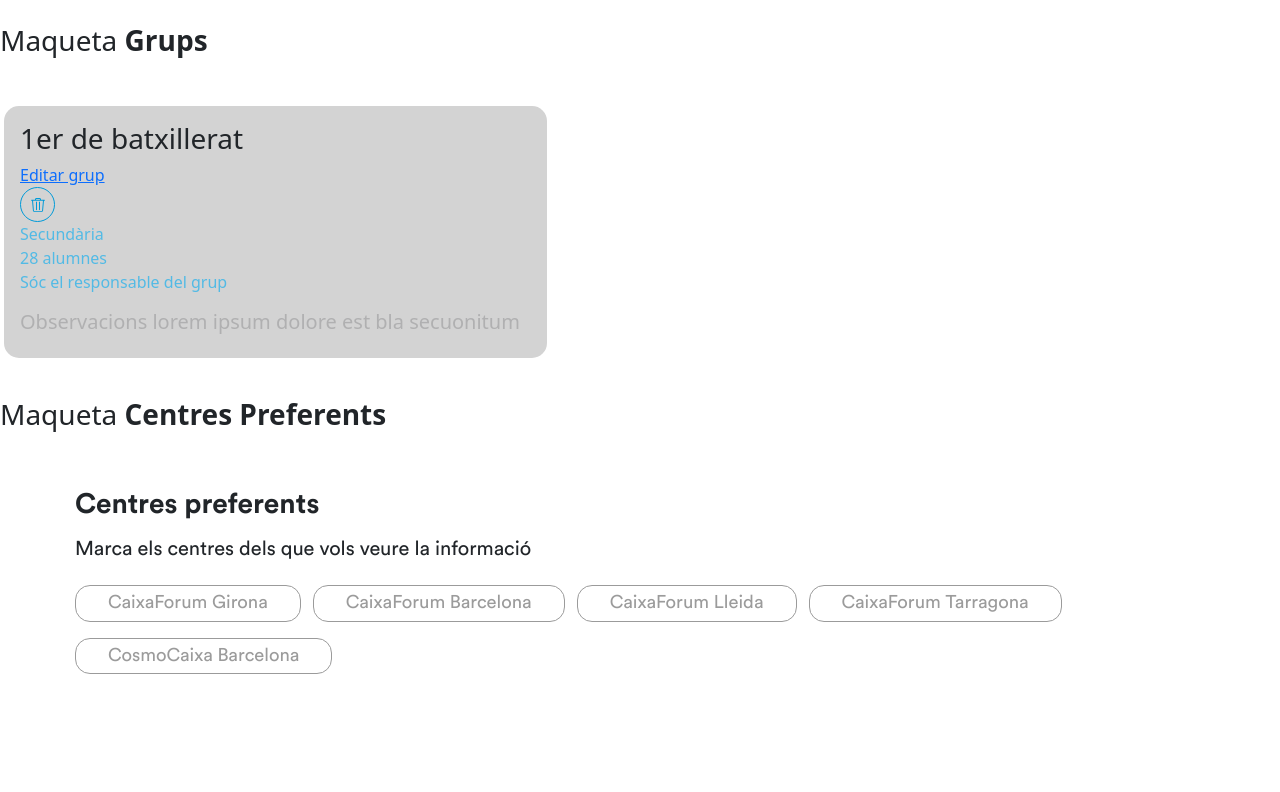
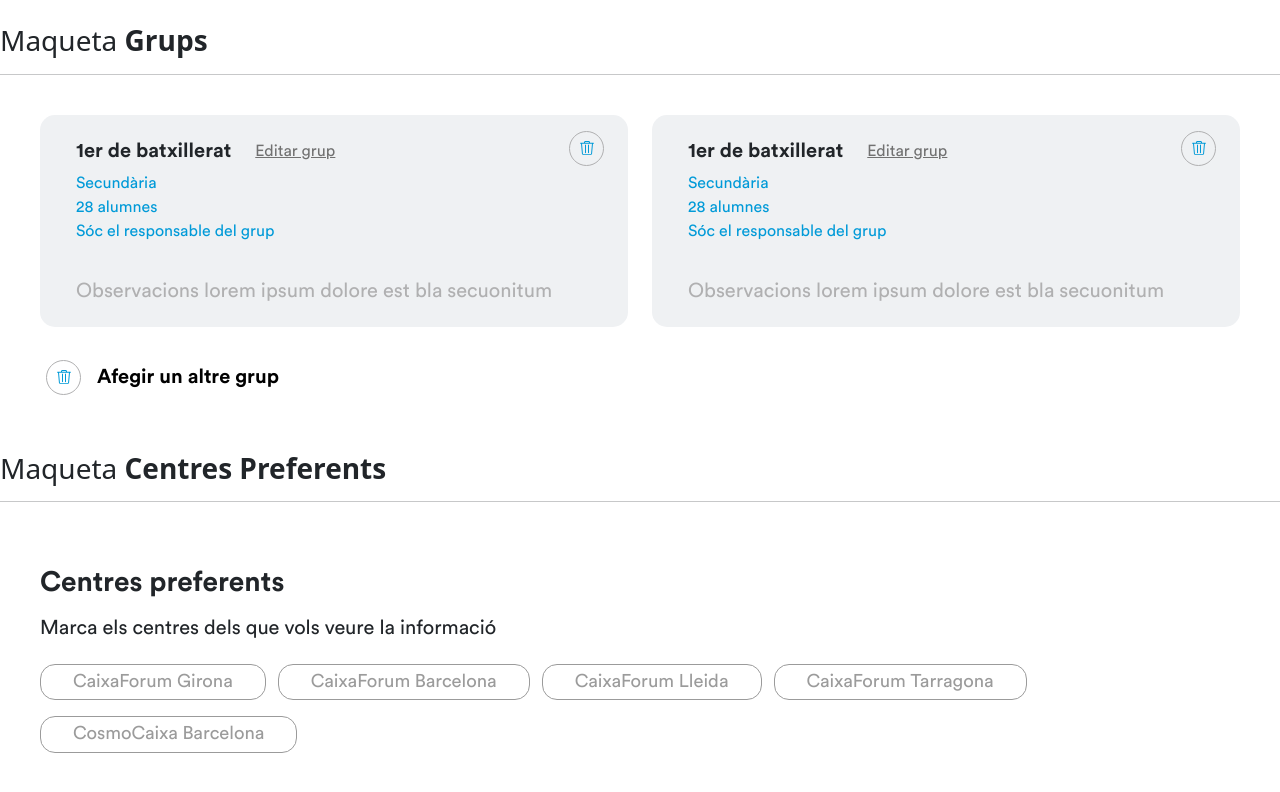
Before and after one commit to dgimenom/EduCaixa, a plain HTML site: page indexMaqueta.html in a window 1280 px wide. Drawn offline with nearby package versions, Linux system fonts and the light colour scheme; files whose address does not match are found by name.

Commit message:
feat: group + centers styles and structure

```diff
--- a/indexMaqueta.css
+++ b/indexMaqueta.css
@@ -1,21 +1,69 @@
-.group__wrapper {
-}
+/* MAQUETA 1 ----------------------------- */
 
 .group__wrapper .group__container {
-  background-color: lightgray;
+  background-color: #eff1f3;
   border-radius: 15px;
-  padding: 1rem;
-  margin: 1rem;
+  padding: 1.5rem 2.25rem;
+  position: relative;
 }
 .group__wrapper .group__container .group__info {
   list-style-type: none;
-  color: #52bae5;
+  color: #009ad8;
   padding: 0;
+  font-family: "Circular Std Book";
+}
+.group__wrapper .group__container .group__title-section-info {
+  display: flex;
+  flex-direction: row;
+}
+.group__wrapper .group__container .group__title-section-info .title {
+  font-family: "Circular Std Bold";
+}
+.group__wrapper .group__container .group__title-section-info .edit-group {
+  font-family: "Circular Std Book";
+  margin-left: 1.5rem;
+  color: #717171;
+}
+.group__wrapper .group__container .group__title-section-action {
+  position: absolute;
+  right: 1.5em;
+  top: 1rem;
+}
+
+.group__wrapper
+  .group__container
+  .group__title-section
+  .group__title-section-info {
+  display: flex;
+  flex-direction: row;
 }
 
 .group__wrapper .group__container .group__observations {
+  font-family: "Circular Std Book";
   color: #b0b0b1;
+  margin: 2.25rem 0 0 0;
 }
+
+.group__button-add {
+  display: flex;
+  place-items: center;
+  background: transparent;
+  outline: none;
+  border: none !important;
+  font-family: "Circular Std Bold";
+  margin: 2rem 0;
+  font-size: 1.25rem;
+}
+
+.group__button-add .button-icon {
+  margin-right: 1rem;
+}
+
+.card-cesta__ico--gray {
+  border-color: #b0b0b1 !important;
+}
+
+/* MAQUETA 2 ----------------------------- */
 
 .description__wrapper {
   padding: 1.5rem 0;
@@ -39,7 +87,3 @@
   padding: 0.5rem 2rem;
   font-weight: 200;
 }
-
-.card-cesta__ico--gray {
-  fill: red;
-}
--- a/indexMaqueta.html
+++ b/indexMaqueta.html
@@ -17,28 +17,34 @@
       crossorigin="anonymous"
     />
 
-    <!-- CSS DAILY CALENDAR -->
+    <!-- Maqueta styles -->
     <link href="indexMaqueta.css" rel="stylesheet" />
 
     <!-- Custom styles for this template -->
     <script src="src/js/main.js"></script>
     <link href="src/css/base.css" rel="stylesheet" />
   </head>
-
   <body>
     <br />
     <h3>Maqueta <strong>Grups</strong></h3>
+    <hr />
     <br />
-
+    <div style="max-width: 1200px; margin: auto">
+      <!-- Inicio maqueta 1 -->
       <div class="group__wrapper row">
-      <div class="col col-5 group__container">
-        <h3>1er de batxillerat</h3>
-        <a href="#">Editar grup</a>
+        <div class="col col-6">
+          <div class="group__container">
+            <div class="group__title-section-info">
+              <h5 class="title">1er de batxillerat</h5>
+              <a class="edit-group" href="#">Editar grup</a>
+            </div>
+            <div class="group__title-section-action">
               <a href="#">
                 <div
                   class="card-cesta__ico card-cesta__ico--gray card-cesta__ico--trash"
                 ></div>
               </a>
+            </div>
             <ul class="group__info">
               <li>Secundària</li>
               <li>28 alumnes</li>
@@ -49,11 +55,43 @@
             </h5>
           </div>
         </div>
-
+        <div class="col col-6">
+          <div class="group__container">
+            <div class="group__title-section-info">
+              <h5 class="title">1er de batxillerat</h5>
+              <a class="edit-group" href="#">Editar grup</a>
+            </div>
+            <div class="group__title-section-action">
+              <a href="#">
+                <div
+                  class="card-cesta__ico card-cesta__ico--gray card-cesta__ico--trash"
+                ></div>
+              </a>
+            </div>
+            <ul class="group__info">
+              <li>Secundària</li>
+              <li>28 alumnes</li>
+              <li>Sóc el responsable del grup</li>
+            </ul>
+            <h5 class="group__observations">
+              Observacions lorem ipsum dolore est bla secuonitum
+            </h5>
+          </div>
+        </div>
+      </div>
+      <button class="group__button-add">
+        <div
+          class="button-icon card-cesta__ico card-cesta__ico--gray card-cesta__ico--trash"
+        ></div>
+        Afegir un altre grup
+      </button>
+      <!-- Final maqueta 1 -->
+    </div>
     <br />
     <h3>Maqueta <strong>Centres Preferents</strong></h3>
+    <hr />
     <br />
-    <div class="demo__maxwidth" style="max-width: 1130px; margin: auto">
+    <div style="max-width: 1200px; margin: auto">
       <!-- Inicio maqueta 2 -->
       <div class="description__wrapper">
         <h3 class="description__title">Centres preferents</h3>
--- a/src/js/dailyCalendar.js
+++ b/src/js/dailyCalendar.js
@@ -963,7 +963,7 @@ Handlebars.registerHelper("inc", function (value) {
 function renderElements(dataInfo) {
   // Rendering handlebars template
   const templateFromHtml = $("#handlebars-daily-calendar").html();
-  const templateScript = Handlebars.compile(templateFromHtml);
+  const templateScript = Handlebars.compile(DAILY_TEMPLATE_FROM_JS);
   const renderedTemplate = templateScript(dataInfo);
   $("#daily-calendar").empty();
   $("#daily-calendar").append(renderedTemplate);
@@ -1295,7 +1295,8 @@ function loadFromLocalStorage() {
 
 function updateOverview() {
   const templateFromHtml = $("#handlebars-resume-calendar").html();
-  const templateScript = Handlebars.compile(RESUME_TEMPLATE_FROM_JS);
+  const templateScript = Handlebars.compile(templateFromHtml);
+  // const templateScript = Handlebars.compile(RESUME_TEMPLATE_FROM_JS);
   const renderedTemplate = templateScript(savedData);
   $("#resume-activities").empty();
   $("#resume-activities").append(renderedTemplate);
```
Also changed, not shown: index.html (+8 -9 lines), src/css/dailyCalendar.css (+30 -0 lines). Lines whose indentation alone changed are shown as unchanged.
